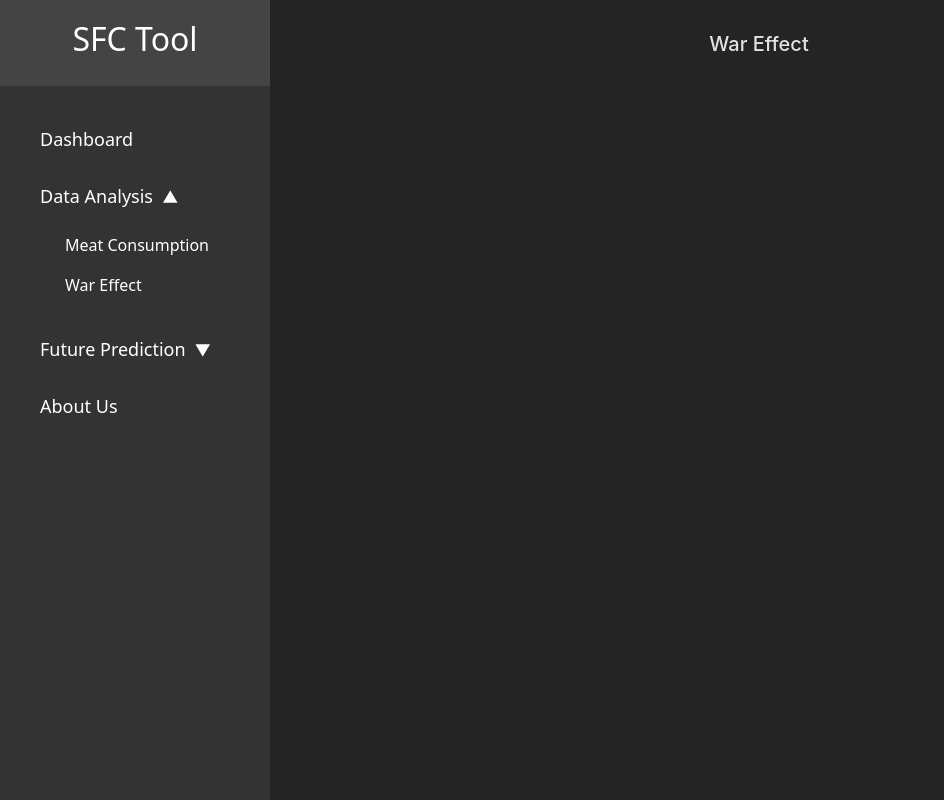
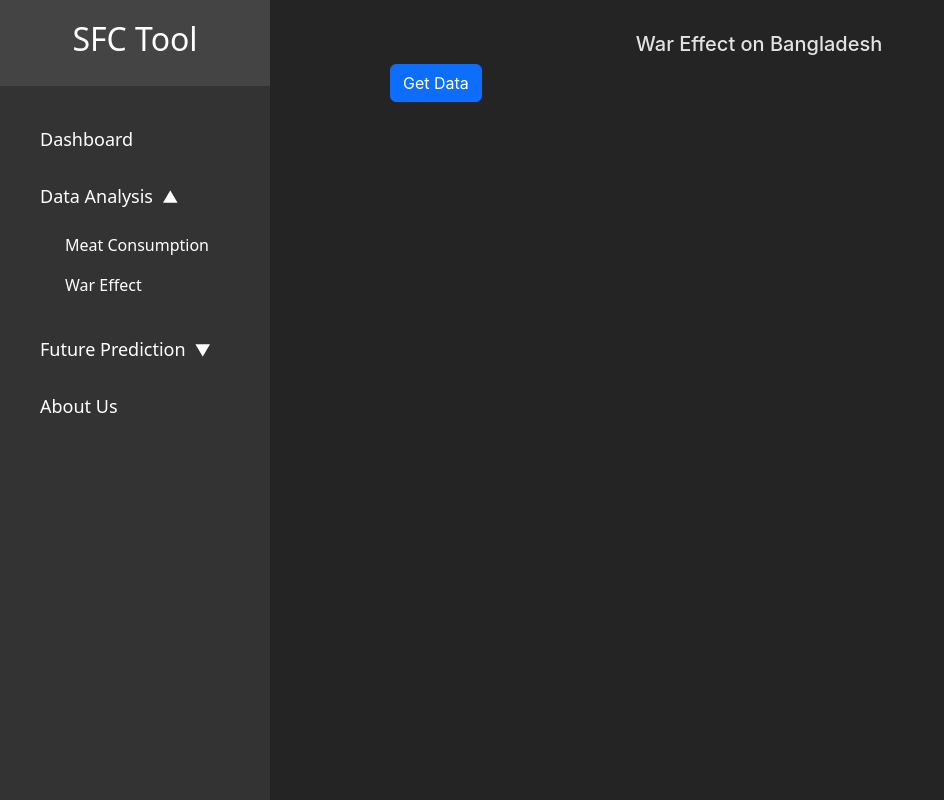
Before and after one commit to husnulAbid/SFC_Client, a React (Vite) app in the folder sfc_client/: page /data_analysis/war_effect in a window 1280 px wide. Shown: the whole page, without its empty margins (0-944 px from the left). Built offline with nearby package versions, Linux system fonts and the light colour scheme.

Commit message:
war effect data in console

```diff
--- /dev/null
+++ b/sfc_client/src/assets/css/WarEffect.css
@@ -0,0 +1,4 @@
+.weButton{
+  float: left;
+  margin-left: 120px;
+}
--- a/sfc_client/src/components/DataAnalysis/WarEffect.tsx
+++ b/sfc_client/src/components/DataAnalysis/WarEffect.tsx
@@ -1,14 +1,41 @@
 import React from "react";
 import Sidebar from "../SideBar";
 
+import "../../assets/css/WarEffect.css"
+
 
 function WarEffect() {
+
+  const handleGetStatButtonClick_1 = async () => {
+    try {
+      const response_1 = await fetch(
+        `http://127.0.0.1:5000/analysis/war_effect_data?metric_name=GDP&year_duration=15`,
+        {
+          method: "GET",
+        }
+      );
+
+      const data_1 = await response_1.json();
+      console.log(data_1)
+    } catch (error) {
+      console.error("Error fetching data:", error);
+    }
+  };
+
   return (
     <div>
       <Sidebar />
 
       <div className="mainBody">
-        <h5>War Effect</h5>
+        <h5>War Effect on Bangladesh</h5>
+
+
+        <button
+            onClick={handleGetStatButtonClick_1}
+            className="btn btn-primary weButton "
+          >
+            Get Data{" "}
+          </button>
       </div>
     </div>
   );
```
